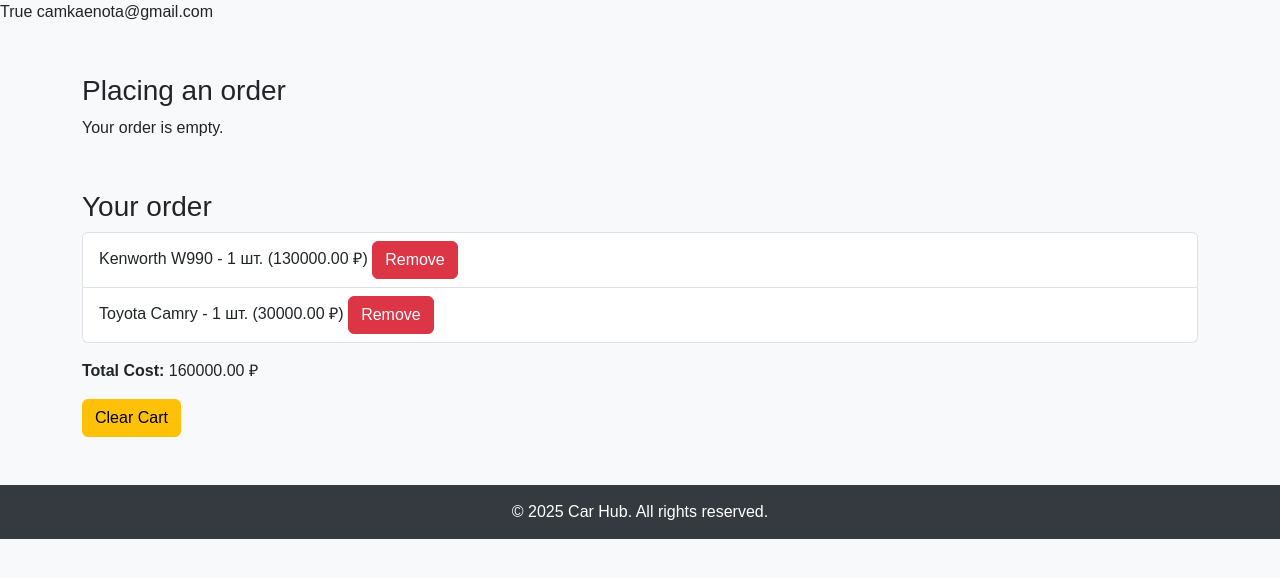
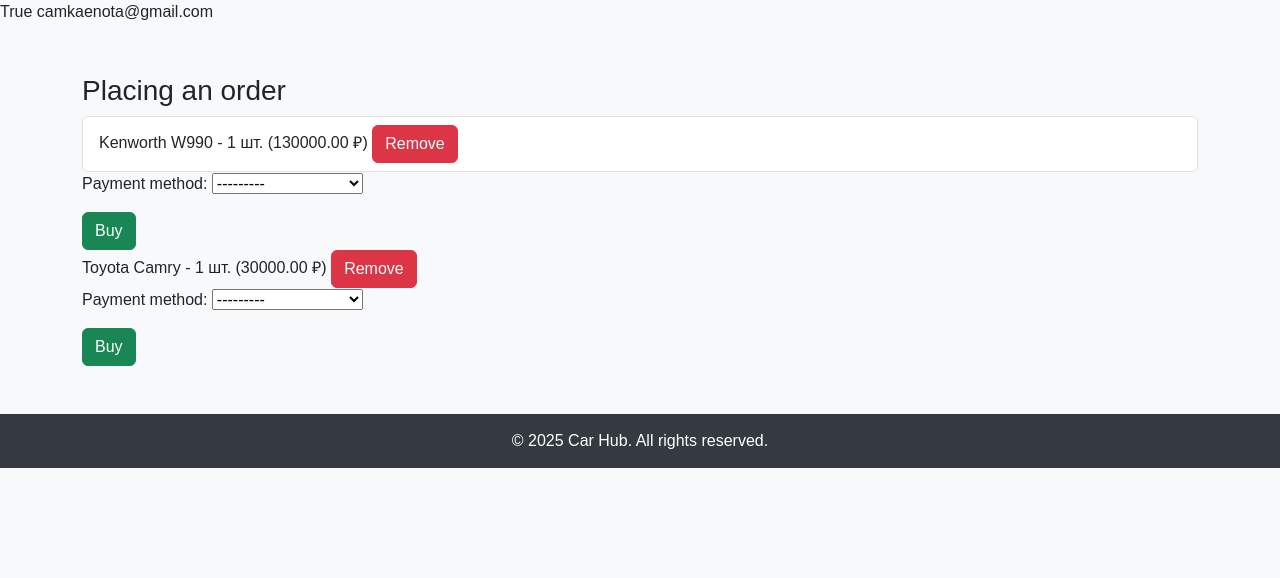
Before and after one commit to Evgen-dev1989/car_hub, a Django app: page /cart/1/placing-order/ in a window 1280 px wide. Shown: the part 172-750 px from the top of the page. Run offline with Django 5.2, Linux system fonts and the light colour scheme; a user stored in the database is signed in; data comes from the database, SQL or seed files in the repository; both versions use the stored data as it was after the commit.

Commit message:
redact  placing_order

```diff
--- a/car_hub/car/models.py
+++ b/car_hub/car/models.py
@@ -68,6 +68,11 @@ class Payment(models.Model):
         ])
     car = models.ForeignKey(Car, on_delete=models.CASCADE, related_name='payments', null=True, blank=True)
 
+    def remove(self, car):
+        car_id = str(car.id)
+        if car_id in self.car:
+            del self.car[car_id]
+
 
     def send_payment_details(self):
         self.client.user.email_user(
--- a/car_hub/car/views.py
+++ b/car_hub/car/views.py
@@ -114,33 +114,45 @@ def placing_order(request, car_id):
     cart = Cart(request)
     cart.add(car=car, quantity=1)
 
-    if request.user.is_authenticated:
-        try:
-            client = Client.objects.get(user=request.user)
-        except Client.DoesNotExist:
-            messages.error(request, "Client not found. Please register.")
-            return redirect('user_register')
-        try:
-            if request.method == 'POST':
-                form = PaymentForm(request.POST)
-                if form.is_valid():
-                    payment = form.save(commit=False)
-                    payment.client = client
-                    payment.amount = car.price
-                    payment.transaction_id = str(uuid.uuid4())
-                    payment.currency = 'EUR'
-                    payment.status = 'Pending'
-                    payment.car = car
-                    payment.save()
-            else:
-                form = PaymentForm()
-                return render(request, 'placing_order.html', {'form': form, 'cart': cart})
-        except Exception as e:
-            messages.error(request, f"Error: {e}")
-            return redirect('car')
-    else:
+    if not request.user.is_authenticated:
         messages.error(request, "You need to be logged in to place an order.")
         return redirect('login')
+
+    try:
+        client = Client.objects.get(user=request.user)
+    except Client.DoesNotExist:
+        messages.error(request, "Client not found. Please register.")
+        return redirect('user_register')
+
+    if request.method == 'POST':
+        form = PaymentForm(request.POST)
+        if form.is_valid():
+            payment = form.save(commit=False)
+            payment.client = client
+            payment.amount = car.price
+            payment.transaction_id = str(uuid.uuid4())
+            payment.currency = 'EUR'
+            payment.status = 'Pending'
+            payment.car = car
+            payment.save()
+            messages.success(request, "Order placed successfully!")
+            return redirect('cart_detail')
+    else:
+        form = PaymentForm()
+
+    return render(request, 'placing_order.html', {
+        'form': form,
+        'cart': cart,
+    })
+
+
+def order_delete(request, car_id):
+
+    cart = Cart(request)
+    car = get_object_or_404(Car, id=car_id)
+    cart.remove(car)
+    return redirect('cart_detail')
+
 
 def cart_send_mail(request, car_id):
     car = get_object_or_404(Car, id=car_id)
@@ -181,9 +193,6 @@ def cart_clear(request):
     cart.clear()
     return redirect('cart_detail')
 
-
-from django.contrib.auth.models import AnonymousUser
-
 def reviews_add(request, car_id):
     car = get_object_or_404(Car, id=car_id)
 
@@ -223,11 +232,6 @@ def reviews_add(request, car_id):
     })
 
 
-# def reviews_show(request, car_id):
-#     car = get_object_or_404(Car, id=car_id)
-#     reviews = Review.objects.filter(car=car)
-#     return render(request, 'category_detail', {'car': car, 'reviews': reviews})
-
 class Car_View(ModelViewSet):
     queryset = Car.objects.all()
     serializer_class = CarSerializer
--- a/car_hub/templates/placing_order.html
+++ b/car_hub/templates/placing_order.html
@@ -58,33 +58,8 @@
         </ul>
         {% endif %}
 
-    <div class="container">
+        <div class="container">
         <h3>Placing an order</h3>
-        {% if paymant %}
-        <h1>11</h1>
-            <ul class="list-group">
-                {% for item in paymant %}
-                <li class="list-group-item">
-                    {{ item.car.brand }} {{ item.car.model }} - {{ item.quantity }} шт.
-                    ({{ item.total_price }} ₽)
-                    <a class="btn btn-success" href="{% url 'cart_send_mail' item.car.id %}" role="button">Buy</a>
-                    <a class="btn btn-danger" href="{% url 'cart_remove' item.car.id %}">Remove</a>
-                </li>
-                {% endfor %}
-            </ul>
-                <form method="post">
-                    {% csrf_token %}
-                    {{ form.as_p }}
-                    <button type="submit" class="btn btn-primary">Оплатить</button>
-                </form>
-        {% else %}
-            <p>Your order is empty.</p>
-        {% endif %}
-    </div>
-
-
-    <div class="container">
-        <h3>Your order</h3>
         {% if cart %}
             <ul class="list-group">
                 {% for item in cart %}
@@ -94,12 +69,15 @@
 
                     <a class="btn btn-danger" href="{% url 'cart_remove' item.car.id %}">Remove</a>
                 </li>
+            </ul>
+            <form method="post">
+                {% csrf_token %}
+                {{ form.as_p }}
+                <a class="btn btn-success" href="{% url 'cart_send_mail' item.car.id %}" role="button">Buy</a>
                 {% endfor %}
-            </ul>
-            <p class="mt-3"><strong>Total Cost:</strong> {{ cart.get_total_price }} ₽</p>
-            <a class="btn btn-warning" href="{% url 'cart_clear' %}">Clear Cart</a>
+            </form>
         {% else %}
-            <p>Your cart is empty.</p>
+            <p>Your order is empty.</p>
         {% endif %}
     </div>
 
```
Also changed, not shown: car_hub/db.sqlite3.
